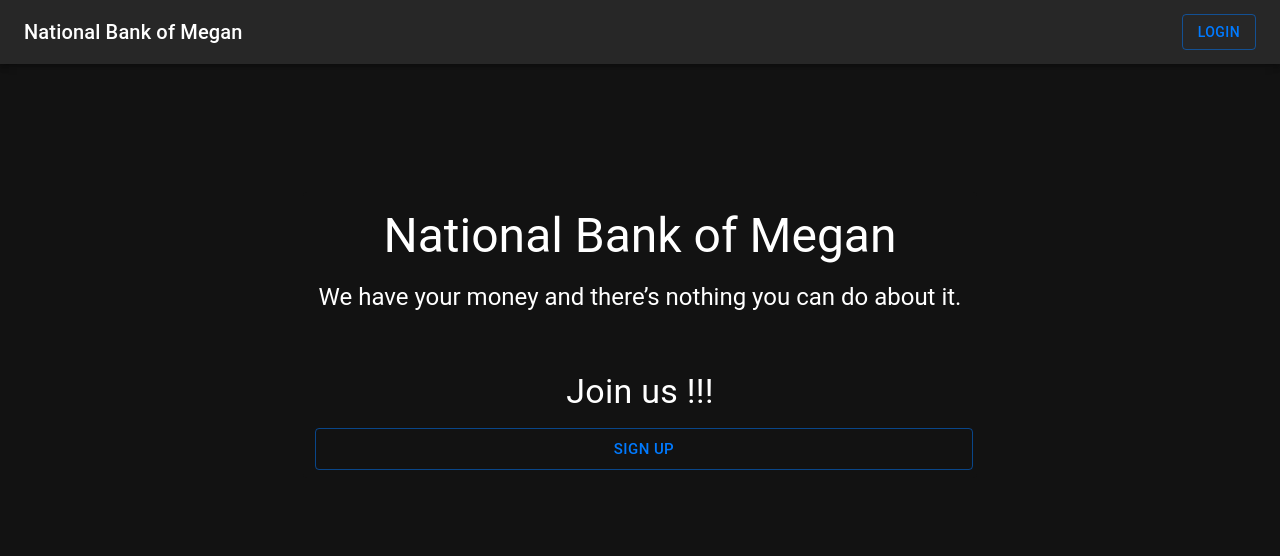
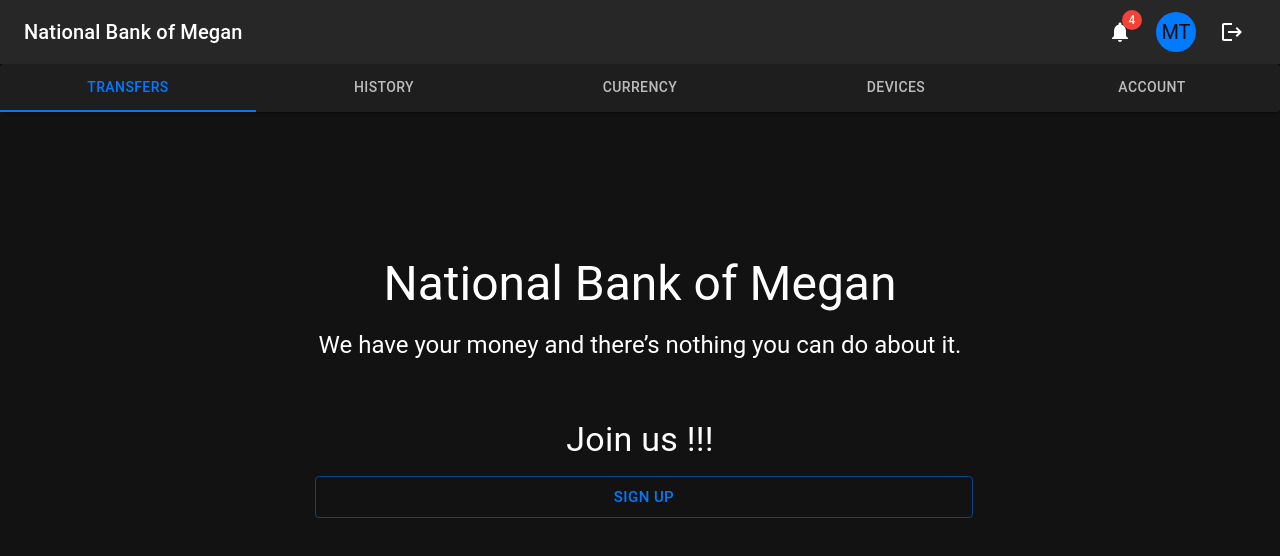
Before and after one commit to National-Bank-of-Megan/secure-bank-web-client, a React (Create React App) app: page /history in a window 1280 px wide. Shown: the top 556 px of the page. Built offline with nearby package versions, Linux system fonts and the light colour scheme.

Commit message:
navbar (authenticated user)

```diff
--- a/package.json
+++ b/package.json
@@ -5,6 +5,7 @@
   "dependencies": {
     "@emotion/react": "^11.9.3",
     "@emotion/styled": "^11.9.3",
+    "@mui/icons-material": "^5.8.4",
     "@mui/material": "^5.8.4",
     "@testing-library/jest-dom": "^5.16.4",
     "@testing-library/react": "^13.3.0",
--- a/src/App.tsx
+++ b/src/App.tsx
@@ -4,6 +4,7 @@ import './App.css';
 import {createTheme, CssBaseline, ThemeProvider} from "@mui/material";
 import Layout from "./components/layout/Layout";
 import MainPage from "./pages/MainPage";
+import LayoutAuthenticated from './components/layout/LayoutAuthenticated';
 
 const darkTheme = createTheme({
   palette: {
@@ -21,9 +22,9 @@ function App() {
   return (
       <ThemeProvider theme={darkTheme}>
         <CssBaseline>
-          <Layout>
+          <LayoutAuthenticated>
             <MainPage/>
-          </Layout>
+          </LayoutAuthenticated>
         </CssBaseline>
       </ThemeProvider>
   );
--- /dev/null
+++ b/src/components/layout/LayoutAuthenticated.tsx
@@ -0,0 +1,19 @@
+import NavbarAuthenticated from './NavbarAuthenticated'
+export default function LayoutAuthenticated(props :any) {
+    return(
+        <div className="vh-100">
+
+        <NavbarAuthenticated/>
+        <main
+            style={{
+                height: "100vh",
+                width: "100%",
+                justifyContent: "center",
+            }}
+        >
+            {props.children}
+        </main>
+    </div>
+
+    )
+};
--- /dev/null
+++ b/src/components/layout/NavbarAuthenticated.tsx
@@ -0,0 +1,70 @@
+import React from "react";
+import { AppBar, Box, Button, Paper, Tabs, Toolbar, Typography } from "@mui/material";
+import { Avatar } from "@mui/material";
+import { deepOrange } from "@mui/material/colors";
+import NotificationsIcon from "@mui/icons-material/Notifications";
+import LogoutIcon from "@mui/icons-material/Logout";
+import IconButton from "@mui/material/IconButton";
+import { MenuItem } from "@mui/material";
+import { Badge } from "@mui/material";
+import MailIcon from "@mui/icons-material/Mail";
+import Tab from '@mui/material/Tab';
+
+export default function NavbarAuthenticated() {
+    const [value, setValue] = React.useState(0);
+
+    const handleChange = (event: React.SyntheticEvent, newValue: number) => {
+      setValue(newValue);
+    };
+
+  return (
+    <Box sx={{ flexGrow: 1 }}>
+      <AppBar position="static">
+        <Toolbar>
+          <Typography variant="h6" component="div" sx={{ flexGrow: 1 }}>
+            National Bank of Megan
+          </Typography>
+          <Box>
+            <IconButton
+              size="large"
+              aria-label="show 4 new mails"
+              color="inherit"
+            >
+              <Badge badgeContent={4} color="error">
+                <NotificationsIcon />
+              </Badge>
+            </IconButton>
+
+            <IconButton
+              size="large"
+              aria-label="show 4 new mails"
+              color="inherit"
+            >
+              <Avatar sx={{ bgcolor: "primary.main" }}>MT</Avatar>
+            </IconButton>
+
+            <IconButton
+              size="large"
+              color="inherit"
+            >
+              <LogoutIcon />
+            </IconButton>
+          </Box>
+        </Toolbar>
+      </AppBar>
+
+
+        <Paper  sx={{bgcolor: 'dark.background.paper' }}>
+      <Tabs value={value} onChange={handleChange} variant="fullWidth" >
+    //   todo stworzyc slownik z nazwa i linkiem do strony zamiast recznie
+        <Tab label="Transfers" />
+        <Tab label="History" />
+        <Tab label="Currency" />
+        <Tab label="Devices" />
+        <Tab label="Account" />
+      </Tabs>
+      </Paper>
+    </Box>
+
+  );
+}
```
Also changed, not shown: 1 other file (tests, documents, lock files or other folders).
